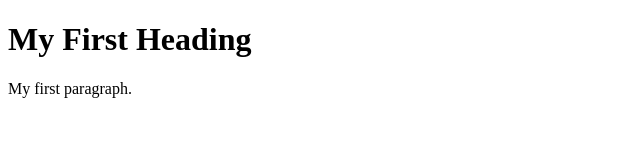
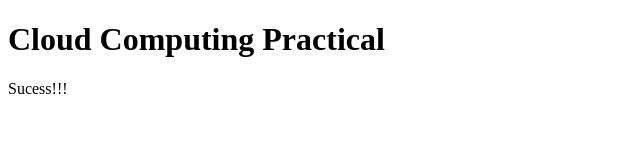
Before and after one commit to tushardharia/cclpractical, a plain HTML site: page index.html in a window 1280 px wide. Shown: the whole page, without its empty margins (0-640 px from the left). Drawn offline with Linux system fonts and the light colour scheme.

Commit message:
Update index.html

```diff
--- a/index.html
+++ b/index.html
@@ -2,9 +2,9 @@
 <html>
 <body>
 
-<h1>My First Heading</h1>
+<h1>Cloud Computing Practical</h1>
 
-<p>My first paragraph.</p>
+<p>Sucess!!!</p>
 
 </body>
 </html>
```
